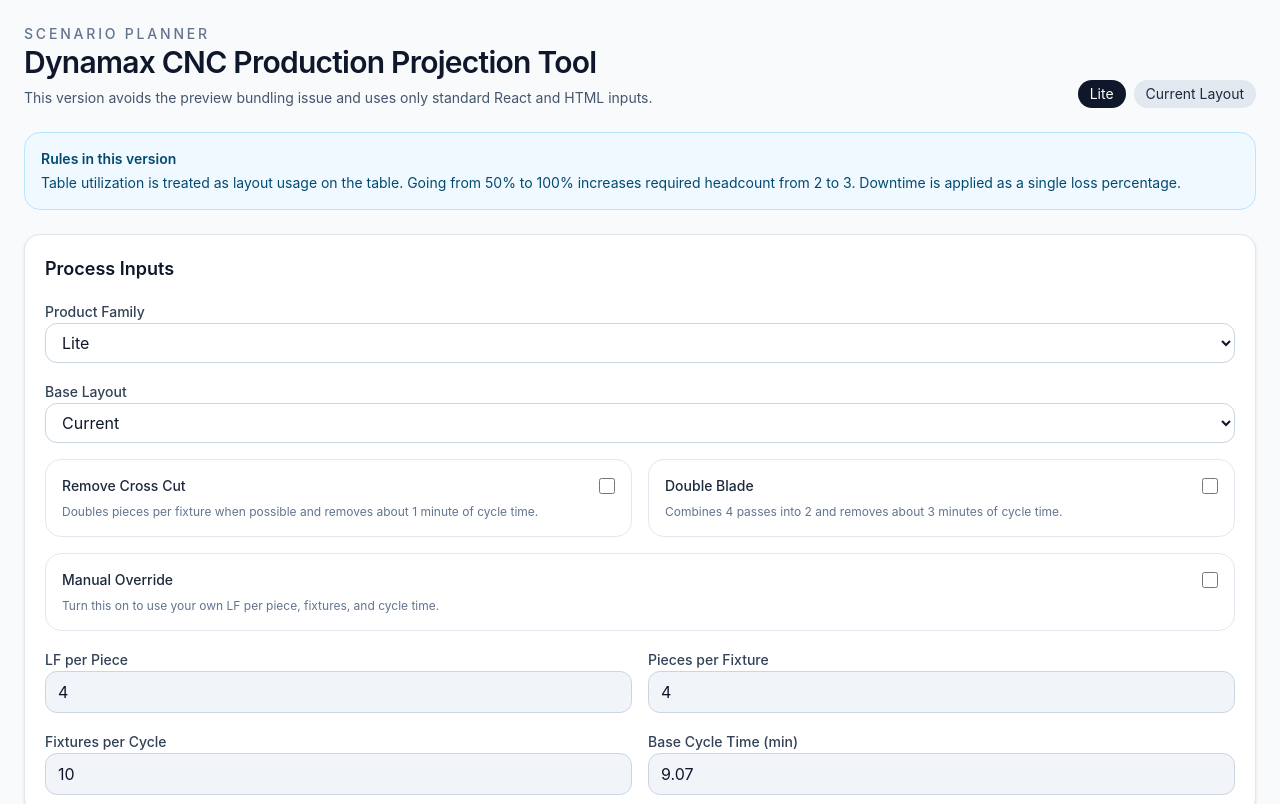
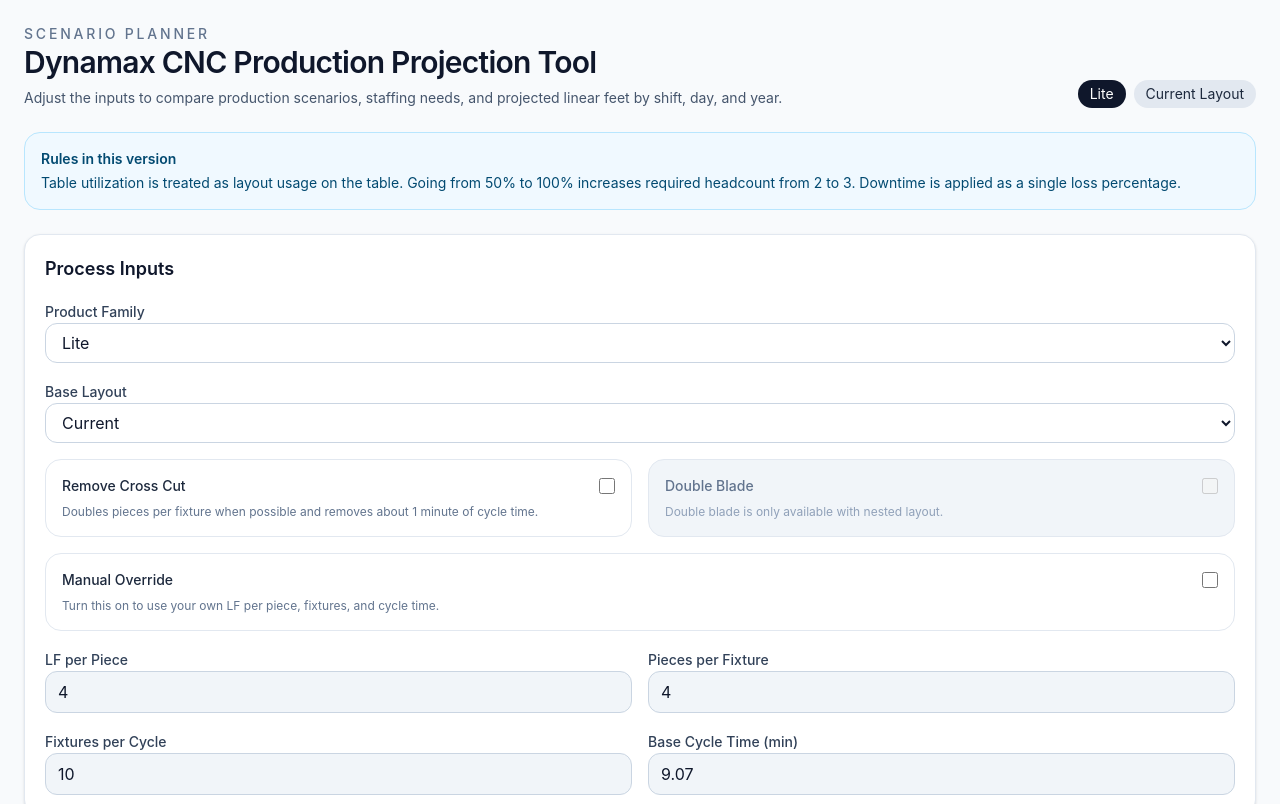
Before and after one commit to katops2/DynamaxTool, a React (Vite) app: page / in a window 1280 px wide. Shown: the top 804 px of the page. Built offline with nearby package versions, Linux system fonts and the light colour scheme.

Commit message:
Update page text and restrict double blade to nested layout

```diff
--- a/src/App.jsx
+++ b/src/App.jsx
@@ -115,14 +115,20 @@
   );
 }
 
-function CheckboxInput({ label, checked, onChange, helper }) {
+function CheckboxInput({ label, checked, onChange, helper, disabled = false }) {
   return (
-    <label className="block rounded-2xl border border-slate-200 p-4">
+    <label className={`block rounded-2xl border border-slate-200 p-4 ${disabled ? "bg-slate-100" : ""}`}>
       <div className="flex items-center justify-between gap-3">
-        <span className="text-sm font-medium text-slate-800">{label}</span>
-        <input type="checkbox" checked={checked} onChange={(e) => onChange(e.target.checked)} className="h-4 w-4" />
+        <span className={`text-sm font-medium ${disabled ? "text-slate-500" : "text-slate-800"}`}>{label}</span>
+        <input
+          type="checkbox"
+          checked={checked}
+          disabled={disabled}
+          onChange={(e) => onChange(e.target.checked)}
+          className="h-4 w-4"
+        />
       </div>
-      {helper ? <div className="mt-2 text-xs text-slate-500">{helper}</div> : null}
+      {helper ? <div className={`mt-2 text-xs ${disabled ? "text-slate-400" : "text-slate-500"}`}>{helper}</div> : null}
     </label>
   );
 }
@@ -158,6 +164,13 @@
   const [dailyGoalLF, setDailyGoalLF] = useState(10792);
   const [practicalAvailableHoursTarget, setPracticalAvailableHoursTarget] = useState(14);
 
+  const handleLayoutChange = (value) => {
+    setLayout(value);
+    if (value === "current") {
+      setDoubleBlade(false);
+    }
+  };
+
   const preset = basePresets[product][layout];
 
   const baseValues = useMemo(() => {
@@ -183,7 +196,7 @@
       nextCycleMinutes = Math.max(0.5, nextCycleMinutes - 1);
     }
 
-    if (doubleBlade) {
+    if (doubleBlade && layout === "nested") {
       nextCycleMinutes = Math.max(0.5, nextCycleMinutes - 3);
     }
 
@@ -193,7 +206,7 @@
       fixturesPerCycle: baseValues.fixturesPerCycle,
       cycleMinutes: nextCycleMinutes,
     };
-  }, [baseValues, removeCrossCut, doubleBlade]);
+  }, [baseValues, removeCrossCut, doubleBlade, layout]);
 
   const calculations = useMemo(() => {
     const workingDaysPerYear = Math.max(1, workingWeeks * daysPerWeek - holidays);
@@ -304,7 +317,7 @@
             <div className="text-sm font-medium uppercase tracking-[0.2em] text-slate-500">Scenario Planner</div>
             <h1 className="text-3xl font-semibold tracking-tight">Dynamax CNC Production Projection Tool</h1>
             <p className="mt-2 max-w-4xl text-sm text-slate-600">
-              This version avoids the preview bundling issue and uses only standard React and HTML inputs.
+              Adjust the inputs to compare production scenarios, staffing needs, and projected linear feet by shift, day, and year.
             </p>
           </div>
           <div className="flex flex-wrap gap-2 text-sm">
@@ -340,7 +353,7 @@
                 <SelectInput
                   label="Base Layout"
                   value={layout}
-                  onChange={setLayout}
+                  onChange={handleLayoutChange}
                   options={[
                     { value: "current", label: "Current" },
                     { value: "nested", label: "Nested" },
@@ -357,8 +370,9 @@
                   <CheckboxInput
                     label="Double Blade"
                     checked={doubleBlade}
+                    disabled={layout === "current"}
                     onChange={setDoubleBlade}
-                    helper="Combines 4 passes into 2 and removes about 3 minutes of cycle time."
+                    helper={layout === "current" ? "Double blade is only available with nested layout." : "Combines 4 passes into 2 and removes about 3 minutes of cycle time."}
                   />
                 </div>
 
@@ -494,18 +508,6 @@
                 <DetailBox label="Productive Hours / Day" value={fmt1.format(calculations.productiveHoursPerDay)} helper="After downtime and attainable utilization" />
               </div>
             </Card>
-
-            <Card title="Formula Logic in this Version">
-              <div className="space-y-2 text-sm text-slate-600">
-                <div>1. Base layout comes from your screenshot values for Lite, Regular, and Plus in Current or Nested mode.</div>
-                <div>2. Removing cross cut doubles pieces per fixture when possible and removes about 1 minute from cycle time.</div>
-                <div>3. Double blade removes about 3 minutes from cycle time.</div>
-                <div>4. Required headcount scales from 2 at 50% utilization to 3 at 100% utilization.</div>
-                <div>5. If staffing is short, attainable table utilization is reduced automatically.</div>
-                <div>6. Downtime is applied as a single percent loss.</div>
-                <div>7. Required overtime per week is calculated from the remaining hours gap to hit the annual target.</div>
-              </div>
-            </Card>
           </div>
         </div>
       </div>
```
